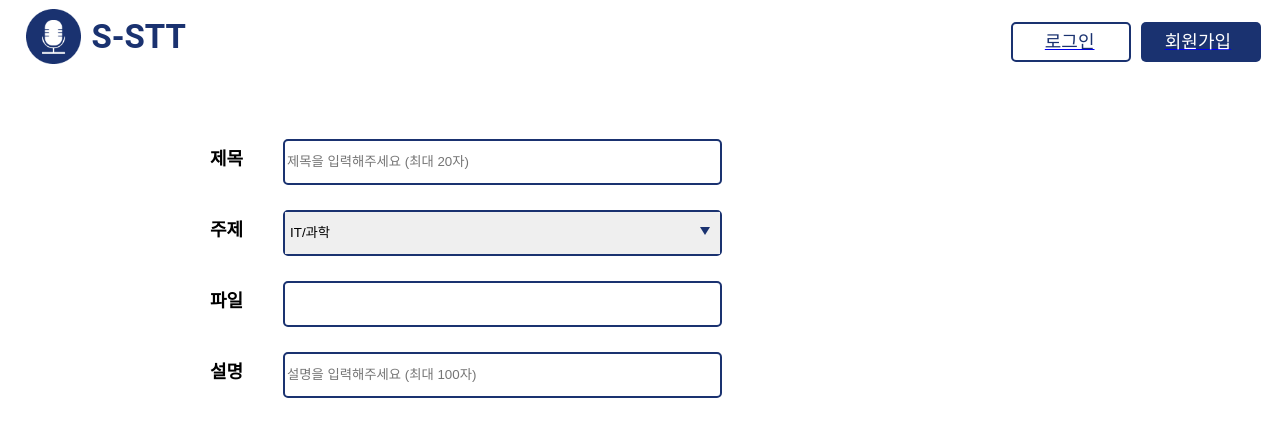
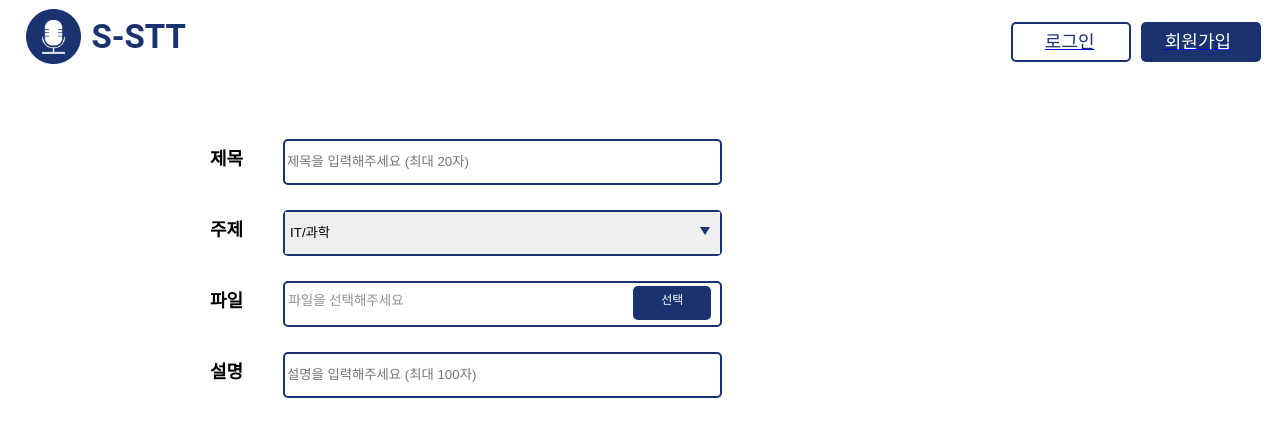
Before and after one commit to WebProject-STT/Front-end, a React (Create React App) app: page /addPost in a window 1280 px wide. Shown: the top 436 px of the page. Built offline with nearby package versions, Linux system fonts and the light colour scheme; the HTML template or start-up script is replaced by a standard one.

Commit message:
기능추가: 게시글 작성에서 파일 선택시 파일명 길이에 따라 적절한 파일명을 화면에 표시하도록 함

```diff
--- a/src/common/Words.js
+++ b/src/common/Words.js
@@ -30,6 +30,7 @@ const Words = {
 	ADD: '작성',
 	DELETE: '삭제',
 	SEARCH: '검색',
+	SELECT: '선택',
 	CANCEL: '취소',
 	ALL_CHECK: '전체선택',
 	PROJECT_NAME: 'S-STT',
--- a/src/components/AddPost.js
+++ b/src/components/AddPost.js
@@ -4,6 +4,7 @@ import Words from '../common/Words';
 import useInputs from '../hooks/useInputs';
 import { categoryNotIncludeAll } from '../common/TempData';
 import '../styles/WritePost.scss';
+import '../styles/Button.scss';
 import '../styles/Text.scss';
 
 function OptionData({ categoryName }) {
@@ -12,11 +13,22 @@ function OptionData({ categoryName }) {
 
 function AddPost() {
 	const [category, setCategory] = useState(categoryNotIncludeAll[0]);
+	const [file, setFile] = useState(Words.SELECT_FILE);
 	const [form, onChange] = useInputs({ title: '', description: '' });
 	const { title, description } = form;
 
-	const changeHandler = ({ target }) => {
-		setCategory(target.value);
+	const categoryHandler = (value) => {
+		setCategory(value);
+	};
+
+	const fileHandler = ({ target }) => {
+		const _fileInformation = target.files[0];
+		let _fileName = _fileInformation.name;
+		if (_fileName.length >= 24) {
+			_fileName = _fileName.substring(0, 24);
+			_fileName += '...';
+		}
+		setFile(_fileName);
 	};
 
 	return (
@@ -32,7 +44,7 @@ function AddPost() {
 						<select
 							value={category}
 							onChange={(e) => {
-								changeHandler(e);
+								categoryHandler(e);
 							}}
 						>
 							{categoryNotIncludeAll.map((categoryName, index) => (
@@ -44,7 +56,22 @@ function AddPost() {
 				</div>
 				<div className={classNames('write', 'input-area')}>
 					<span className={classNames('text', 'bold', 'title')}>{Words.FILE}</span>
-					<input className={classNames('write', 'input', 'small')} />
+					<div className={classNames('write', 'input', 'small')}>
+						<div className={classNames('write', 'file-name')}>
+							<span className={classNames('text', 'gray', 'file-name')}>{file}</span>
+						</div>
+						<input
+							type="file"
+							id="select-file"
+							style={{ display: 'none' }}
+							onChange={(e) => {
+								fileHandler(e);
+							}}
+						/>
+						<label className={classNames('button', 'add-post', 'blue', 'small')} htmlFor="select-file">
+							<span className={classNames('text', 'white', 'select')}>{Words.SELECT}</span>
+						</label>
+					</div>
 				</div>
 				<div className={classNames('write', 'input-area')}>
 					<span className={classNames('text', 'bold', 'title')}>{Words.DESCRIPTION}</span>
--- a/src/styles/Button.scss
+++ b/src/styles/Button.scss
@@ -89,6 +89,15 @@ $gray: #919191;
 		}
 	}
 
+	&.add-post {
+		&.small {
+			width: 18%;
+			height: 80%;
+			margin-top: 0.8%;
+			left: 1%;
+		}
+	}
+
 	& + & {
 		margin-left: 10px;
 	}
--- a/src/styles/Text.scss
+++ b/src/styles/Text.scss
@@ -105,4 +105,15 @@ $red: #ff0000;
 		top: 10%;
 		font-weight: bold;
 	}
+
+	&.select {
+		top: 6%;
+		font-size: 12px;
+	}
+
+	&.file-name {
+		left: 1%;
+		top: 16%;
+		font-size: 13.5px;
+	}
 }
--- a/src/styles/WritePost.scss
+++ b/src/styles/WritePost.scss
@@ -50,6 +50,11 @@ $gray: #c4c4c4;
 		border-width: 8px 5px 0 5px;
 		border-color: $blue transparent transparent transparent;
 	}
+
+	&.file-name {
+		width: 79%;
+		height: 100%;
+	}
 }
 
 select {
```
Also changed, not shown: src/InputSample.js (added, +39 -0 lines), 2 other files (tests, documents, lock files or other folders).
